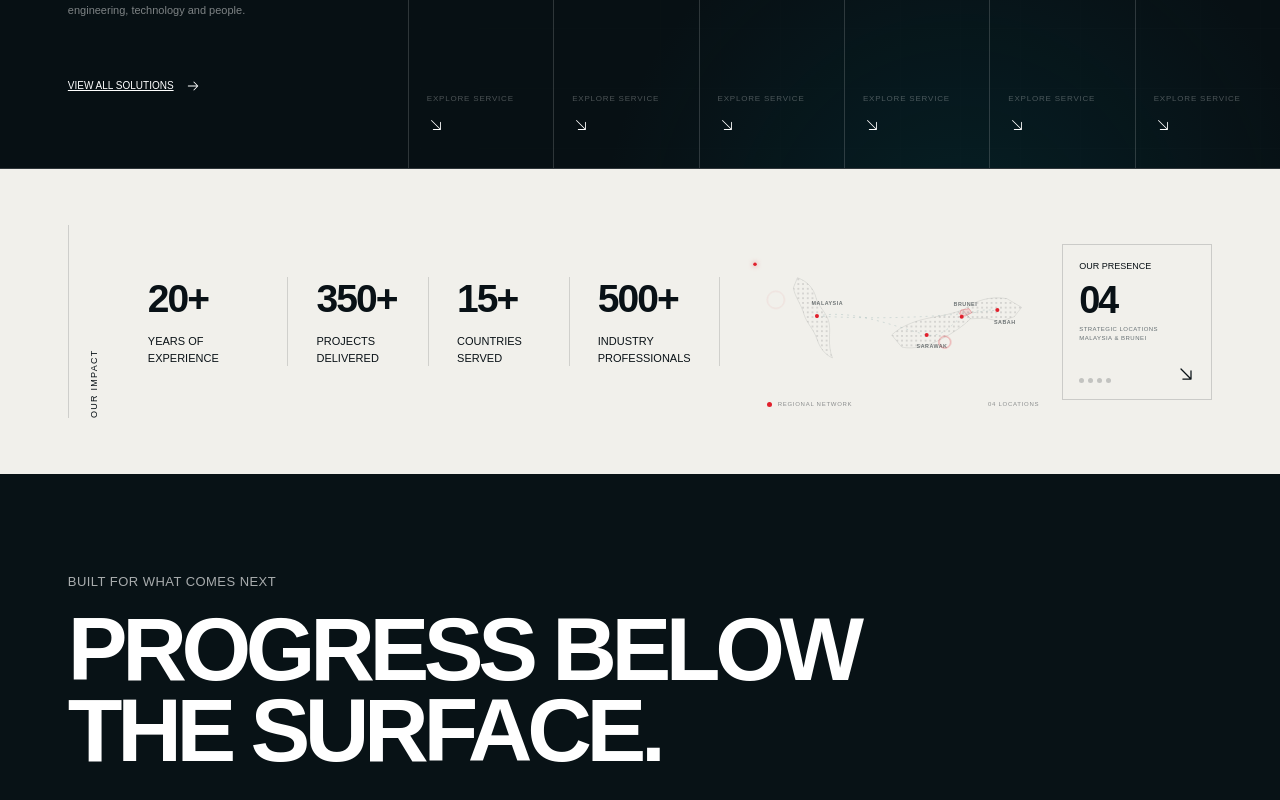
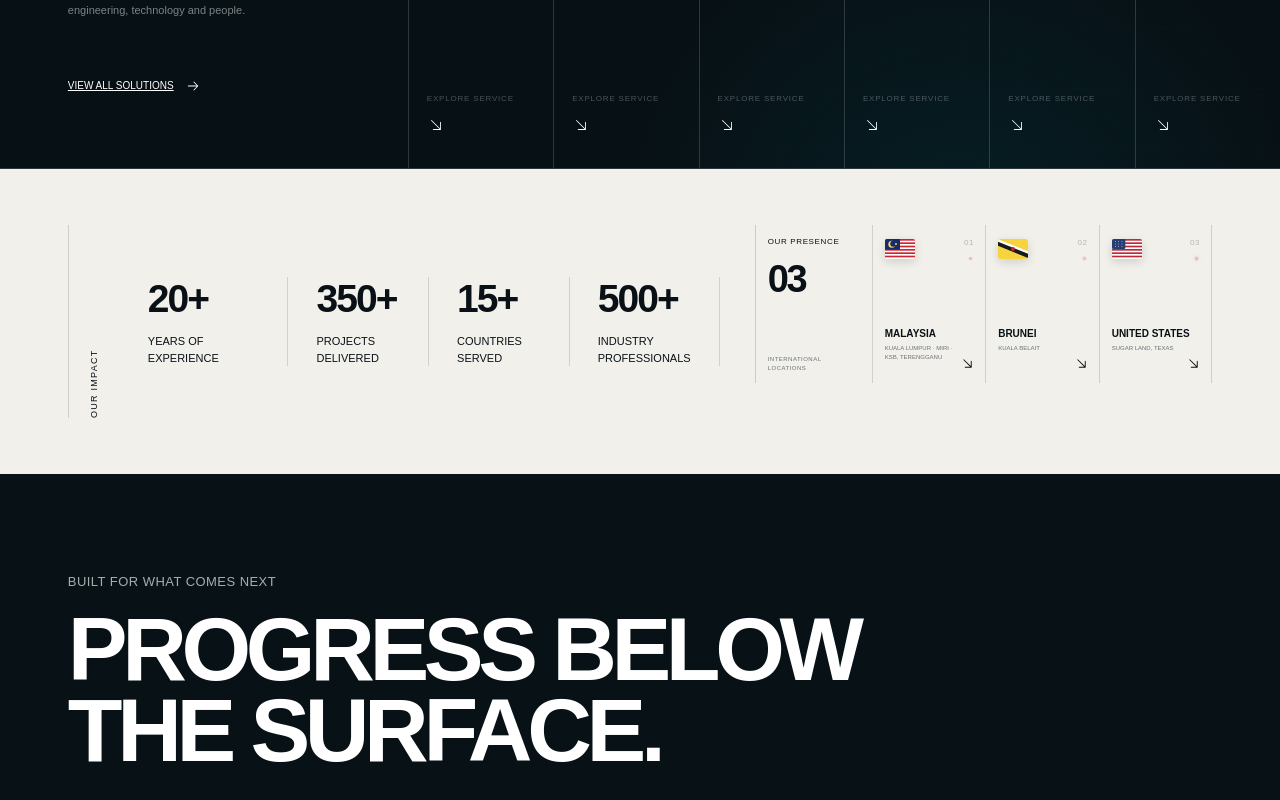
Before and after one commit to maizhakimm/rockoilgroup, a Next.js app: page / in a window 1280 px wide. Shown: the part 952-1752 px from the top of the page. Built offline with nearby package versions, Linux system fonts and the light colour scheme.

Commit message:
Replace presence map with country cards

```diff
--- /dev/null
+++ b/app/components/country-presence.tsx
@@ -0,0 +1,66 @@
+import { ArrowDownRight } from "@phosphor-icons/react/dist/ssr";
+
+function MalaysiaFlag() {
+  return (
+    <svg viewBox="0 0 36 24" aria-hidden="true">
+      <rect width="36" height="24" rx="2" fill="#fff" />
+      {[0, 4, 8, 12, 16, 20].map((y) => <rect key={y} y={y} width="36" height="2" fill="#cc2533" />)}
+      <rect width="18" height="13" rx="1.5" fill="#172b6b" />
+      <circle cx="8.2" cy="6.4" r="4.2" fill="#ffd34e" />
+      <circle cx="9.8" cy="5.7" r="3.5" fill="#172b6b" />
+      <circle cx="13.2" cy="6" r="1.2" fill="#ffd34e" />
+    </svg>
+  );
+}
+
+function BruneiFlag() {
+  return (
+    <svg viewBox="0 0 36 24" aria-hidden="true">
+      <rect width="36" height="24" rx="2" fill="#f7d33d" />
+      <path d="M-3 4 L39 21 L39 16 L-3 -1Z" fill="#fff" />
+      <path d="M-3 7 L39 24 L39 19 L-3 2Z" fill="#17191b" />
+      <circle cx="18" cy="12" r="2.3" fill="#c52232" />
+    </svg>
+  );
+}
+
+function UsaFlag() {
+  return (
+    <svg viewBox="0 0 36 24" aria-hidden="true">
+      <rect width="36" height="24" rx="2" fill="#fff" />
+      {[0, 4, 8, 12, 16, 20].map((y) => <rect key={y} y={y} width="36" height="2" fill="#bd2939" />)}
+      <rect width="16" height="12" rx="1.5" fill="#263d74" />
+      {[4, 8, 12].map((x) => [3, 6, 9].map((y) => <circle key={`${x}-${y}`} cx={x} cy={y} r=".55" fill="#fff" />))}
+    </svg>
+  );
+}
+
+const countries = [
+  { name: "Malaysia", location: "Kuala Lumpur · Miri · KSB, Terengganu", Flag: MalaysiaFlag },
+  { name: "Brunei", location: "Kuala Belait", Flag: BruneiFlag },
+  { name: "United States", location: "Sugar Land, Texas", Flag: UsaFlag },
+];
+
+export function CountryPresence() {
+  return (
+    <div className="countryPresence">
+      <div className="presenceHeading">
+        <span>Our presence</span>
+        <strong>03</strong>
+        <small>International locations</small>
+      </div>
+      <div className="countryGrid">
+        {countries.map(({ name, location, Flag }, index) => (
+          <a className="countryCard" href="#contact" key={name}>
+            <div className="flagIcon"><Flag /></div>
+            <span className="countryIndex">0{index + 1}</span>
+            <i aria-hidden="true" />
+            <strong>{name}</strong>
+            <small>{location}</small>
+            <ArrowDownRight size={15} />
+          </a>
+        ))}
+      </div>
+    </div>
+  );
+}
--- a/app/components/presence-map.tsx
+++ /dev/null
@@ -1,51 +0,0 @@
-export function PresenceMap() {
-  const networkPath = "M92 77 C145 66 205 92 255 105 C280 109 292 89 307 78 C326 66 344 68 360 68 C305 74 225 84 92 77";
-
-  return (
-    <div className="presenceMap">
-      <svg viewBox="0 0 430 170" role="img" aria-labelledby="presence-map-title presence-map-desc">
-        <title id="presence-map-title">Rock Oil regional presence</title>
-        <desc id="presence-map-desc">Locations across Peninsular Malaysia, Sarawak, Brunei and Sabah.</desc>
-        <defs>
-          <pattern id="mapDotPattern" width="7" height="7" patternUnits="userSpaceOnUse">
-            <circle cx="1.4" cy="1.4" r="1" fill="currentColor" />
-          </pattern>
-        </defs>
-
-        <g className="mapLand">
-          <path d="M63 20 C78 25 88 37 91 51 C94 63 107 72 110 87 C113 101 107 119 115 139 C103 134 96 123 92 111 C87 96 77 88 73 75 C69 60 59 48 57 35 Z" />
-          <path d="M203 105 C218 91 240 83 263 79 C280 76 294 73 308 68 L320 81 C309 92 294 102 277 111 C258 121 236 127 218 123 Z" />
-          <path d="M309 68 C328 53 350 47 374 51 L396 64 L385 78 L364 85 L342 80 L320 81 Z" />
-          <path className="bruneiShape" d="M306 68 L318 66 L322 72 L312 77 L304 74 Z" />
-        </g>
-
-        <path className="mapNetwork" d={networkPath} />
-        <circle className="mapDataPacket" r="2.6">
-          <animateMotion dur="8s" repeatCount="indefinite" path={networkPath} />
-        </circle>
-
-        <g className="mapMarker markerMalaysia" transform="translate(92 77)">
-          <circle className="markerPulse" r="10" />
-          <circle className="markerCore" r="3" />
-          <text x="-8" y="-17">Malaysia</text>
-        </g>
-        <g className="mapMarker markerSarawak" transform="translate(255 105)">
-          <circle className="markerPulse" r="10" />
-          <circle className="markerCore" r="3" />
-          <text x="-15" y="20">Sarawak</text>
-        </g>
-        <g className="mapMarker markerBrunei" transform="translate(307 78)">
-          <circle className="markerPulse" r="10" />
-          <circle className="markerCore" r="3" />
-          <text x="-12" y="-16">Brunei</text>
-        </g>
-        <g className="mapMarker markerSabah" transform="translate(360 68)">
-          <circle className="markerPulse" r="10" />
-          <circle className="markerCore" r="3" />
-          <text x="-5" y="20">Sabah</text>
-        </g>
-      </svg>
-      <div className="mapLegend"><span><i /> Regional network</span><b>04 locations</b></div>
-    </div>
-  );
-}
--- a/app/globals.css
+++ b/app/globals.css
@@ -135,40 +135,33 @@ h1 .muted > span { color:transparent; background:linear-gradient(100deg,#505a5e
 .stat strong { display:block; font-size:39px; letter-spacing:-.05em; }
 .stat > span { display:block; margin-top:12px; text-transform:uppercase; font-size:11px; line-height:1.5; }
 .stat > span span { display:block; }
-.presence { position:relative; display:grid; grid-template-columns:minmax(280px,1fr) 150px; gap:18px; align-items:center; }
-.presenceMap { min-width:0; color:rgba(9,17,22,.32); position:relative; }
-.presenceMap svg { display:block; width:100%; height:175px; overflow:visible; }
-.mapLand path { fill:url(#mapDotPattern); stroke:rgba(9,17,22,.18); stroke-width:.7; }
-.mapLand .bruneiShape { fill:rgba(225,32,44,.12); stroke:rgba(225,32,44,.65); }
-.mapNetwork { fill:none; stroke:rgba(9,82,92,.26); stroke-width:.8; stroke-dasharray:3 6; }
-.mapDataPacket { fill:#e1202c; filter:drop-shadow(0 0 4px rgba(225,32,44,.65)); }
-.mapMarker text { fill:#202a2e; font-size:8px; font-weight:600; letter-spacing:.09em; text-transform:uppercase; opacity:.62; }
-.markerPulse { fill:none; stroke:#e1202c; stroke-width:1; transform-origin:center; animation:mapPulse 4s ease-out infinite; }
-.markerCore { fill:#e1202c; }
-.markerSarawak .markerPulse { animation-delay:1s; }
-.markerBrunei .markerPulse { animation-delay:2s; }
-.markerSabah .markerPulse { animation-delay:3s; }
-@keyframes mapPulse { 0% { transform:scale(.35); opacity:0; } 18% { opacity:.9; } 58%,100% { transform:scale(1.35); opacity:0; } }
-.mapLegend { position:absolute; left:12px; right:5px; bottom:2px; display:flex; justify-content:space-between; color:rgba(9,17,22,.44); text-transform:uppercase; font-size:6px; letter-spacing:.12em; }
-.mapLegend span { display:flex; gap:6px; align-items:center; }
-.mapLegend i { width:5px; height:5px; border-radius:50%; background:#e1202c; }
-.mapLegend b { font-weight:500; }
-.presenceCard { height:156px; border:1px solid rgba(7,16,20,.16); padding:16px; display:flex; flex-direction:column; text-transform:uppercase; font-size:9px; position:relative; overflow:hidden; transition:color .4s,background .4s,transform .4s,border-color .4s; }
-.presenceCard:before { content:""; position:absolute; inset:0; background:linear-gradient(145deg,#0a1519,#0a292f); transform:translateY(102%); transition:transform .45s cubic-bezier(.2,.8,.2,1); z-index:-1; }
-.presenceCard strong { margin-top:14px; font-size:38px; line-height:.8; letter-spacing:-.06em; transition:color .35s,transform .4s; }
-.presenceCard small { margin-top:10px; color:#667074; font-size:6px; line-height:1.5; letter-spacing:.08em; transition:color .35s; }
-.presenceCard > i { display:flex; gap:4px; margin-top:auto; }
-.presenceCard > i b { width:5px; height:5px; border-radius:50%; background:rgba(9,17,22,.2); transition:.3s; }
-.presenceCard > svg { position:absolute; right:15px; bottom:15px; transition:transform .35s,color .35s; }
-.presenceCard:hover { color:#fff; transform:translateY(-5px); border-color:#0a292f; }
-.presenceCard:hover:before { transform:translateY(0); }
-.presenceCard:hover strong { color:#e1202c; transform:translateX(3px); }
-.presenceCard:hover small { color:rgba(255,255,255,.55); }
-.presenceCard:hover > i b { background:#e1202c; box-shadow:0 0 7px rgba(225,32,44,.45); }
-.presenceCard:hover > i b:nth-child(2) { transition-delay:.08s; }
-.presenceCard:hover > i b:nth-child(3) { transition-delay:.16s; }
-.presenceCard:hover > i b:nth-child(4) { transition-delay:.24s; }
-.presenceCard:hover > svg { transform:translate(4px,4px); }
+.presence { position:relative; min-width:0; }
+.countryPresence { display:grid; grid-template-columns:105px 1fr; gap:12px; align-items:stretch; }
+.presenceHeading { border-left:1px solid rgba(7,16,20,.16); padding:12px 12px 10px; display:flex; flex-direction:column; text-transform:uppercase; }
+.presenceHeading > span { font-size:8px; letter-spacing:.08em; }
+.presenceHeading strong { margin-top:18px; font-size:38px; line-height:.8; letter-spacing:-.06em; }
+.presenceHeading small { margin-top:auto; color:#687175; font-size:6px; line-height:1.5; letter-spacing:.08em; }
+.countryGrid { display:grid; grid-template-columns:repeat(3,1fr); }
+.countryCard { min-width:0; height:158px; border-left:1px solid rgba(7,16,20,.14); padding:14px 12px; display:flex; flex-direction:column; position:relative; overflow:hidden; transition:color .4s,background .4s,transform .4s; }
+.countryCard:last-child { border-right:1px solid rgba(7,16,20,.14); }
+.countryCard:before { content:""; position:absolute; inset:0; background:linear-gradient(145deg,#0a1519,#0b2a30); transform:translateY(102%); transition:transform .45s cubic-bezier(.2,.8,.2,1); z-index:-1; }
+.flagIcon { width:30px; height:20px; border-radius:2px; overflow:hidden; box-shadow:0 3px 10px rgba(7,16,20,.14); transition:transform .4s,box-shadow .4s; }
+.flagIcon svg { width:100%; height:100%; display:block; }
+.countryIndex { position:absolute; right:11px; top:13px; color:rgba(7,16,20,.25); font-size:8px; letter-spacing:.08em; transition:color .35s; }
+.countryCard > i { position:absolute; right:12px; top:31px; width:5px; height:5px; border-radius:50%; background:#e1202c; animation:countryBlink 3s ease-in-out infinite; }
+.countryCard:nth-child(2) > i { animation-delay:1s; }
+.countryCard:nth-child(3) > i { animation-delay:2s; }
+@keyframes countryBlink { 0%,30%,100% { opacity:.25; transform:scale(.7); } 10%,18% { opacity:1; transform:scale(1.25); box-shadow:0 0 7px rgba(225,32,44,.6); } }
+.countryCard > strong { margin-top:auto; text-transform:uppercase; font-size:10px; line-height:1.1; transition:transform .4s,color .35s; }
+.countryCard > small { min-height:25px; margin-top:5px; padding-right:15px; color:#697276; font-size:6px; line-height:1.45; text-transform:uppercase; transition:color .35s; }
+.countryCard > svg { position:absolute; right:10px; bottom:12px; transition:transform .35s,color .35s; }
+.countryCard:hover { color:#fff; transform:translateY(-5px); }
+.countryCard:hover:before { transform:translateY(0); }
+.countryCard:hover .flagIcon { transform:scale(1.12); box-shadow:0 5px 16px rgba(0,0,0,.35); }
+.countryCard:hover .countryIndex { color:rgba(255,255,255,.35); }
+.countryCard:hover > strong { color:#fff; transform:translateY(-2px); }
+.countryCard:hover > small { color:rgba(255,255,255,.5); }
+.countryCard:hover > svg { color:#e1202c; transform:translate(3px,3px); }
 .closing { padding:100px clamp(28px,5.3vw,88px) 120px; background:#081216; }
 .closing h2 { text-transform:uppercase; font-size:clamp(48px,7vw,110px); line-height:.9; letter-spacing:-.06em; margin:20px 0 42px; }
 .light { margin-top:0; }
@@ -230,8 +223,11 @@ h1 .muted > span { color:transparent; background:linear-gradient(100deg,#505a5e
   .stat:nth-child(2) { border-right:0; }
   .stat:nth-child(3) { padding-left:0; }
   .stat strong { font-size:34px; }
-  .presence { grid-template-columns:1fr; }
-  .presenceCard { height:135px; }
+  .countryPresence { grid-template-columns:1fr; }
+  .presenceHeading { min-height:105px; }
+  .presenceHeading strong { margin-top:14px; }
+  .countryGrid { grid-template-columns:1fr; }
+  .countryCard { height:125px; border-right:1px solid rgba(7,16,20,.14); }
   .closing { padding:80px 20px 100px; }
 }
 @media (prefers-reduced-motion:reduce) { html { scroll-behavior:auto; } * { transition:none !important; animation:none !important; } .scanSignal,.scanPacket { display:none; } }
--- a/app/page.tsx
+++ b/app/page.tsx
@@ -7,7 +7,7 @@ import { AnimationController } from "./components/animation-controller";
 import { SiteNav } from "./components/site-nav";
 import { CapabilitiesSection } from "./components/capabilities-section";
 import { HeroHotspots } from "./components/hero-hotspots";
-import { PresenceMap } from "./components/presence-map";
+import { CountryPresence } from "./components/country-presence";
 
 const stats = [
   { value: "20+", label: "Years of\nexperience" },
@@ -92,14 +92,7 @@ export default function Home() {
           ))}
         </div>
         <div className="presence">
-          <PresenceMap />
-          <a className="presenceCard" href="#contact">
-            <span>Our presence</span>
-            <strong>04</strong>
-            <small>Strategic locations<br />Malaysia &amp; Brunei</small>
-            <i aria-hidden="true"><b /><b /><b /><b /></i>
-            <ArrowDownRight size={20} />
-          </a>
+          <CountryPresence />
         </div>
       </section>
 
```
